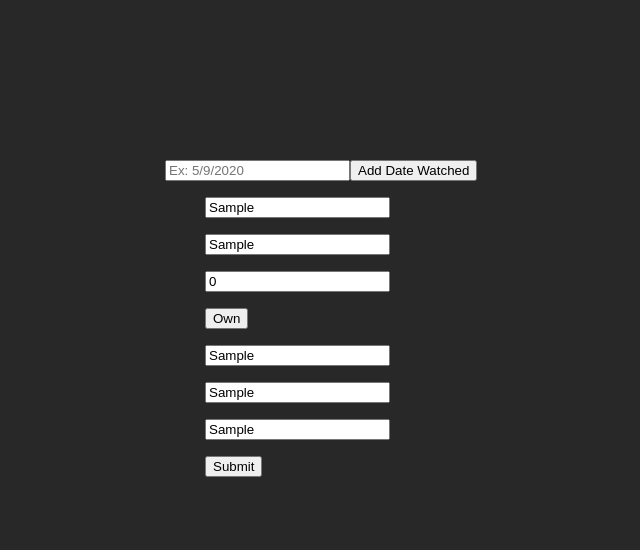
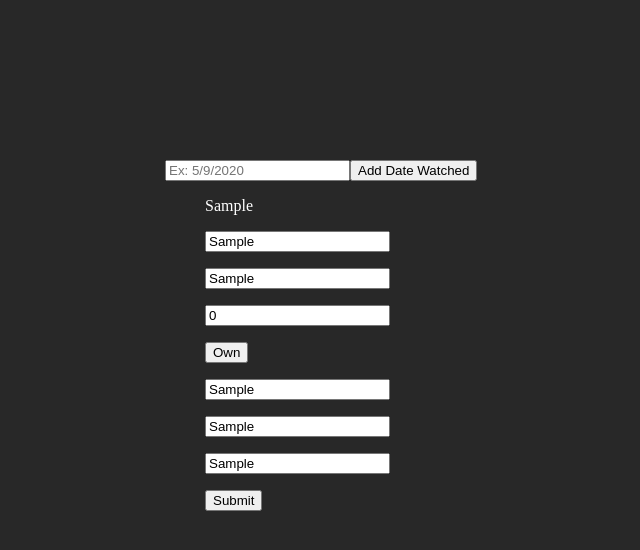
Before and after one commit to nicholasstano/movie-catalog-frontend, a React (Create React App) app: page /forms in a window 1280 px wide. Both pictures are taken after typing "Sample", "Sample", "Sample", "Sample", "Sample", "Sample" into the empty fields and a click on the button "Add Date Watched". Shown: the top 550 px of the page, without its empty margins (3-643 px from the left). Built offline with nearby package versions, Linux system fonts and the light colour scheme.

Commit message:
smaller edits

```diff
--- a/public/index.html
+++ b/public/index.html
@@ -38,6 +38,7 @@
       To begin the development, run `npm start` or `yarn start`.
       To create a production bundle, use `npm run build` or `yarn build`.
     -->
+
 </body>
 
 </html>
--- a/src/components/actions/movieActions.js
+++ b/src/components/actions/movieActions.js
@@ -2,7 +2,7 @@ import { backendUrl } from "../../config"
 import { GET_MOVIES, ADD_MOVIE } from "./types"
 
 export const getMovies = () => dispatch => {
-    fetch(`https://cors-anywhere.herokuapp.com/${backendUrl}`, {
+    fetch(backendUrl, {
         headers: {
             'Content-Type': 'application/json',
             'Accept': 'application/json',
@@ -17,7 +17,7 @@ export const getMovies = () => dispatch => {
 }
 
 export const addMovie = (newMovie) => dispatch => {
-    fetch(`https://cors-anywhere.herokuapp.com/${backendUrl}`, {
+    fetch(backendUrl, {
         method: 'POST',
         headers: {
             'Content-Type': 'application/json',
--- a/src/components/movieCard/MovieCard.js
+++ b/src/components/movieCard/MovieCard.js
@@ -31,7 +31,7 @@ const MovieCard = (props) => {
                 month = dateType.getMonth() + 1
                 year = dateType.getFullYear()
                 dateInMonth = dateType.getDate()
-                stringOfDates = stringOfDates + `${month}/${dateInMonth}/${year}, `
+                return stringOfDates = stringOfDates + `${month}/${dateInMonth}/${year}, `
             })
             return stringOfDates.substring(0, stringOfDates.length - 2);
         }
@@ -39,8 +39,6 @@ const MovieCard = (props) => {
             return `Have not watched recently or ever.`
         }
     }
-
-    console.log(returnDates())
 
     return (
         <div className="card">
--- a/src/components/movieForm/MovieForm.js
+++ b/src/components/movieForm/MovieForm.js
@@ -57,6 +57,8 @@ const MovieForm = (props) => {
         })
     }
 
+    console.log(newMovieState)
+
     const addDate = () => {
         if (singleDate === '') {
             alert("Enter a date in the format 5/9/2020")
@@ -78,6 +80,9 @@ const MovieForm = (props) => {
 
             <button onClick={addDate}>Add Date Watched</button>
             <form className="" onSubmit={handleSubmit}>
+                {newMovieState.dates.map(date =>
+                    <ul style={{ color: 'white' }}>{date}</ul>
+                )}
                 <ul>
                     <input type="text" name="title" value={newMovieState.title} placeholder="title" onChange={handleChange} />
                 </ul>
```
